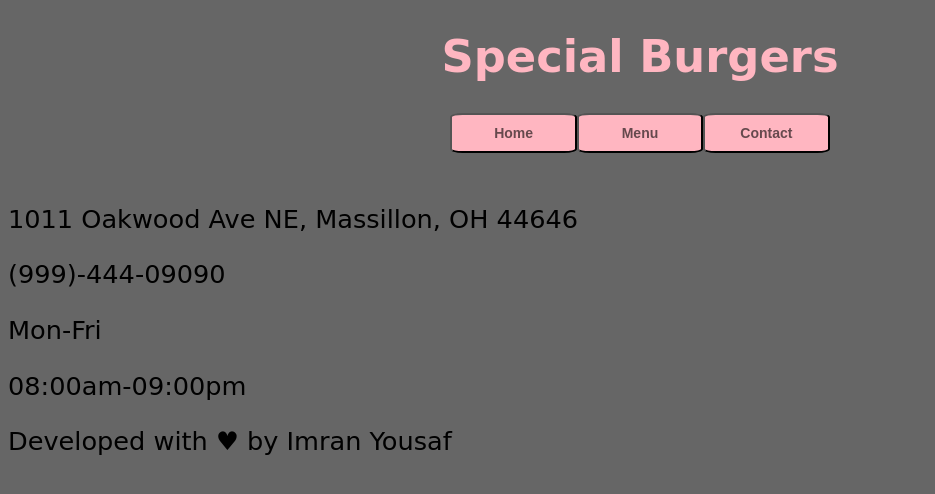
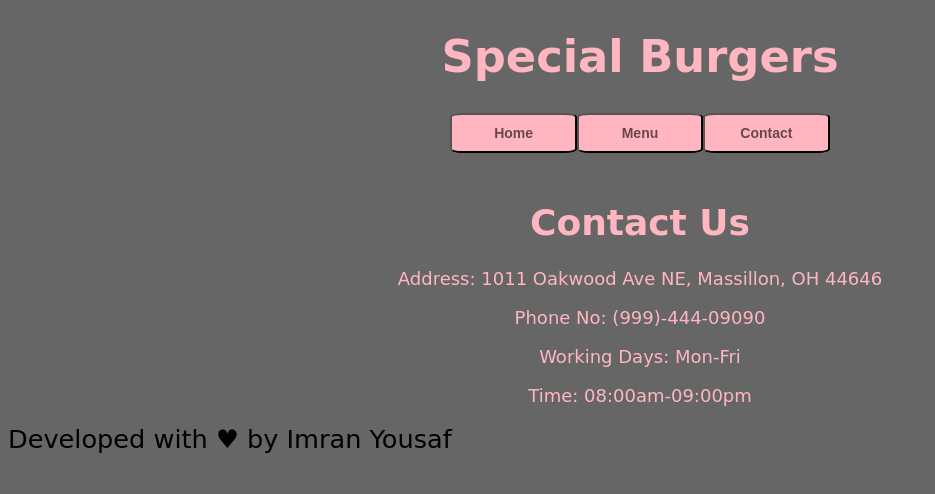
Before and after one commit to imran5644/RESTAURANT_PAGE, a website built with webpack: page dist/index.html in a window 1280 px wide. Both pictures are taken after a click on the button "Contact". Shown: the whole page, without its empty margins (0-935 px from the left). Built offline with nearby package versions, Linux system fonts and the light colour scheme; files whose address does not match are found by name.

Commit message:
Add the style to the contact page

```diff
--- a/src/modules/contact.js
+++ b/src/modules/contact.js
@@ -2,13 +2,16 @@ const createContact = () =>  {
   const contact = document.createElement('div');
   contact.classList.add('contact');
 
-  contact.appendChild(createContactItems('1011 Oakwood Ave NE, Massillon, OH 44646', '(999)-444-09090', 'Mon-Fri', '08:00am-09:00pm'));
+  contact.appendChild(createContactItems('Contact Us', 'Address: 1011 Oakwood Ave NE, Massillon, OH 44646', 'Phone No: (999)-444-09090', 'Working Days: Mon-Fri', 'Time: 08:00am-09:00pm'));
   return contact;
 }
 
-const createContactItems = (address, phone_no, day, time) => {
+const createContactItems = (contact_detail, address, phone_no, day, time) => {
   const contactItems = document.createElement('div');
   contactItems.classList.add('contactItems');
+
+  const contact_us = document.createElement('h1');
+  contact_us.textContent = contact_detail;
 
   const b_address = document.createElement('p');
   b_address.textContent = address;
@@ -22,6 +25,8 @@ const createContactItems = (address, phone_no, day, time) => {
   const b_time = document.createElement('p');
   b_time.textContent = time;
 
+
+  contactItems.appendChild(contact_us);
   contactItems.appendChild(b_address);
   contactItems.appendChild(b_phone_no);
   contactItems.appendChild(b_day);
```
Also changed, not shown: dist/index.html, dist/main.js, dist/style.css.
